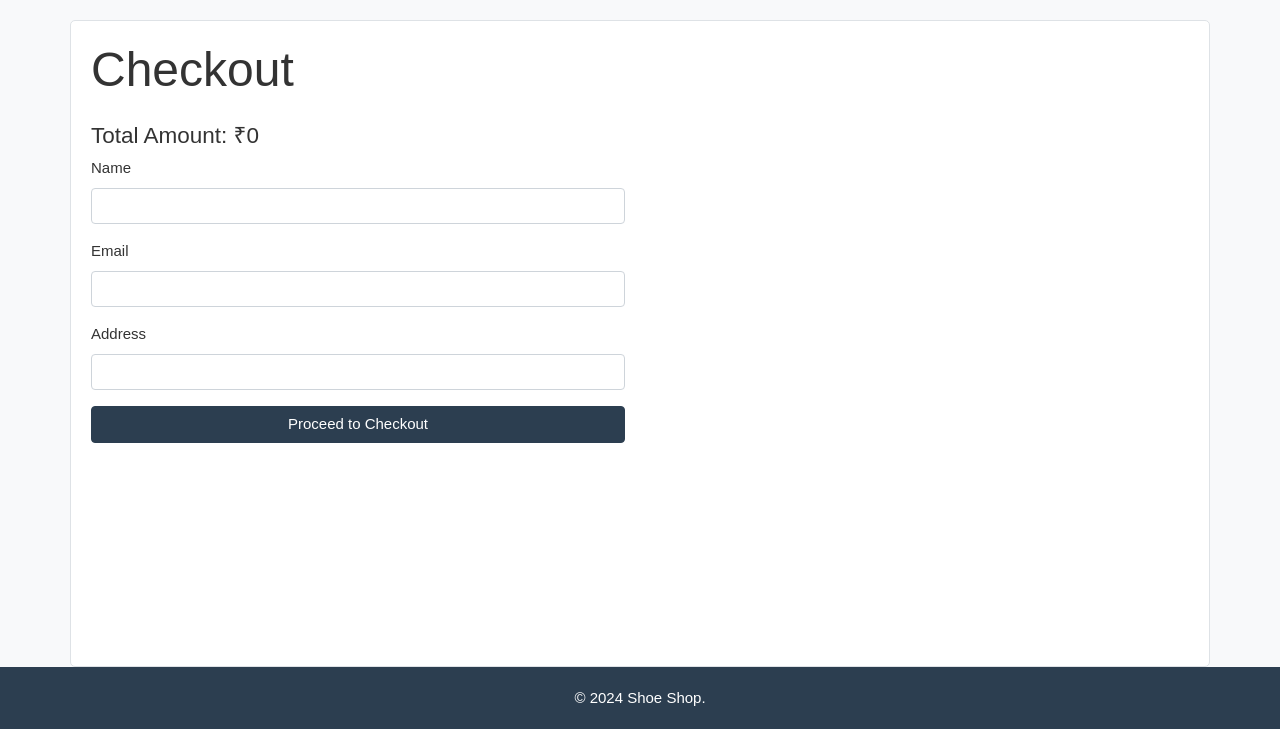
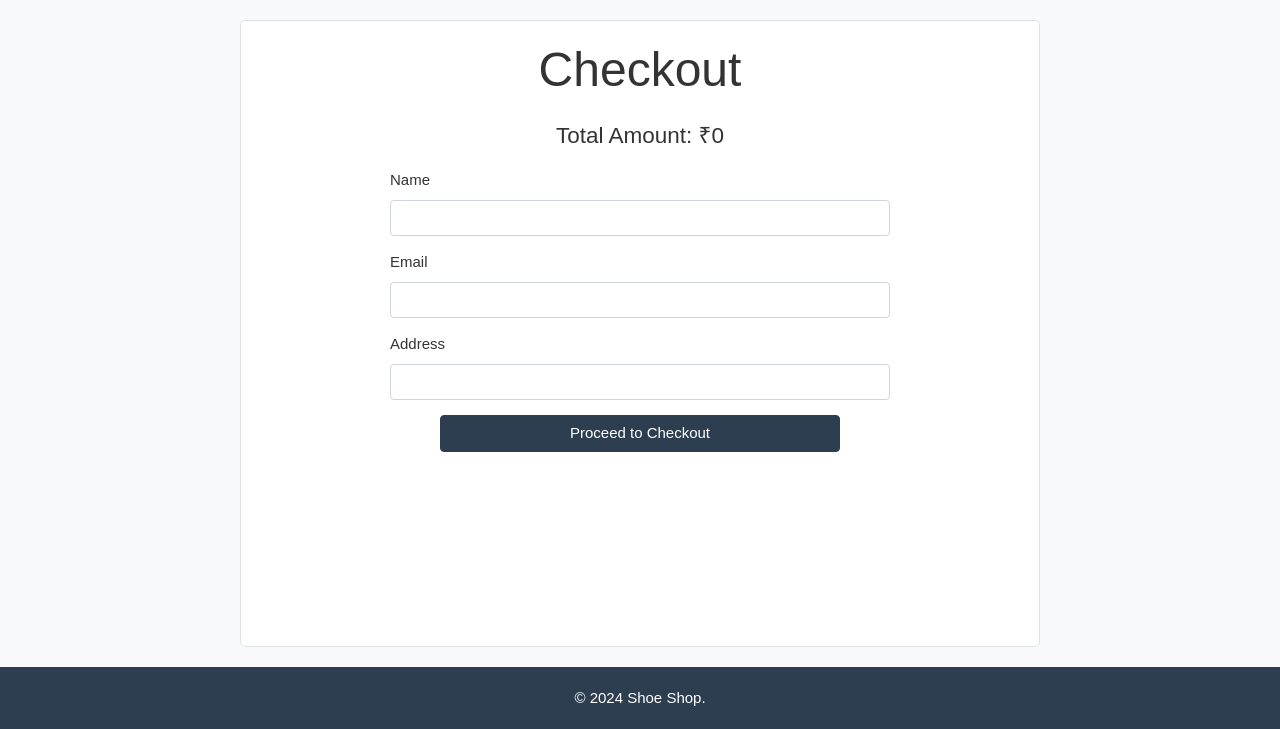
Before and after one commit to Sppatel111/shoe_ecommerce_website, a Django app: page /checkout/ in a window 1280 px wide. Shown: the part 71-800 px from the top of the page. Run offline with Django 5.2, Linux system fonts and the light colour scheme; the visitor is signed in with stand-in values (Sample User, id 1); data that the repository does not hold is empty; some libraries are stand-ins or nearby versions.

Commit message:
UI Design

```diff
--- a/store/models.py
+++ b/store/models.py
@@ -1,5 +1,3 @@
-
-
 # store/models.py
 from django.db import models
 from django.contrib.auth.models import User
--- a/store/templates/store/checkout.html
+++ b/store/templates/store/checkout.html
@@ -41,10 +41,35 @@
             border: 1px solid #dee2e6;
             border-radius: 5px;
             background-color: #fff;
+            max-width: 800px;
+            margin: 20px auto;
+            text-align: center;
         }
 
         #checkout-button {
             width: 100%;
+            max-width: 400px;
+            margin: 0 auto;
+        }
+
+        .cart-section .row {
+            justify-content: center;
+        }
+
+        .checkout-content {
+            max-width: 500px;
+            margin: 0 auto;
+            text-align: left;
+        }
+
+        .cart-section h1,
+        .cart-section h4 {
+            text-align: center;
+            margin-bottom: 20px;
+        }
+
+        .form-group {
+            margin-bottom: 15px;
         }
     </style>
     <script src="https://js.stripe.com/v3/"></script>
@@ -83,9 +108,7 @@
 
 <div class="container cart-section">
     <h1 class="mb-4">Checkout</h1>
-
-    <div class="row">
-        <div class="col-md-6">
+    <div class="checkout-content">
         <h4>Total Amount: ₹{{ subtotal }}</h4>
         <form id="checkout-form">
             <div class="form-group">
--- a/store/templates/store/landing_page.html
+++ b/store/templates/store/landing_page.html
@@ -7,8 +7,8 @@
     <title>Shoe Shop</title>
     <link rel="stylesheet" href="https://stackpath.bootstrapcdn.com/bootswatch/4.3.1/flatly/bootstrap.min.css">
     <style>
-        .hero {
-            background-image: url('https://source.unsplash.com/1600x900/?shoes');
+       .hero {
+            background-image: url('https://t3.ftcdn.net/jpg/10/34/74/48/360_F_1034744875_XJ6mJwjEe0UNV9BWfMhvKpTpQb8EWxnV.jpg');
             background-size: cover;
             background-position: center;
             height: 680px;
--- a/store/views.py
+++ b/store/views.py
@@ -122,31 +122,28 @@ def order_placed(request):
     except Order.DoesNotExist:
         return render(request, 'store/order_placed.html')
 
-
+from io import BytesIO
 from django.http import FileResponse
-
-import io
 from reportlab.lib.pagesizes import letter
-from reportlab.pdfgen import canvas
 from reportlab.lib import colors
+from reportlab.lib.styles import getSampleStyleSheet
 from reportlab.lib.units import inch
-from reportlab.platypus import SimpleDocTemplate, Table, TableStyle
-
-from reportlab.lib.pagesizes import letter
-
-from reportlab.lib import colors
-
+from reportlab.platypus import SimpleDocTemplate, Table, TableStyle, Paragraph
+from django.contrib.auth.decorators import login_required
+from django.shortcuts import get_object_or_404
 
 @login_required
 def generate_pdf_bill(order):
-    response = io.BytesIO()
+    response = BytesIO()
 
     doc = SimpleDocTemplate(response, pagesize=letter)
     elements = []
 
-    # Title
-    title = "Order Invoice"
-    elements.append([title])
+    # Heading - Added a title above the table
+    styles = getSampleStyleSheet()
+    title = Paragraph("<b>Order Invoice</b>", styles['Title'])
+    elements.append(title)
+    elements.append(Paragraph("<br/>", styles['Normal']))  # Space between title and table
 
     # Order Information
     order_info = [
@@ -154,43 +151,51 @@ def generate_pdf_bill(order):
         ["Order Date:", f"{order.created_at.strftime('%Y-%m-%d %H:%M:%S')}"],  # assuming you have created_at field in Order
         ["Total Amount Paid:", f"Rs.{order.shoe.price * order.quantity}"],
     ]
-    elements.append(order_info)
+    order_table = Table(order_info, colWidths=[2 * inch, 4 * inch])
+    order_table.setStyle(TableStyle([
+        ('BACKGROUND', (0, 0), (-1, 0), colors.grey),
+        ('TEXTCOLOR', (0, 0), (-1, 0), colors.whitesmoke),
+        ('ALIGN', (0, 0), (-1, -1), 'CENTER'),
+        ('FONTNAME', (0, 0), (-1, 0), 'Helvetica-Bold'),
+        ('FONTSIZE', (0, 0), (-1, 0), 12),
+        ('BOTTOMPADDING', (0, 0), (-1, 0), 12),
+        ('BACKGROUND', (0, 1), (-1, -1), colors.beige),
+        ('GRID', (0, 0), (-1, -1), 1, colors.black),
+    ]))
+    elements.append(order_table)
 
     # Shoe Information
     shoe_info = [
         ["Shoe Name:", order.shoe.name],
-        ["Description:", order.shoe.description],
+        ["Description:", Paragraph(order.shoe.description, styles['BodyText'])],  # Wrapping the description
         ["Size:", order.shoe.size],
         ["Price:", f"Rs.{order.shoe.price}"],
         ["Quantity:", order.quantity],
         ["Subtotal:", f"Rs.{order.shoe.price * order.quantity}"],
     ]
-    elements.append(shoe_info)
 
-    # Build PDF
-    table_style = TableStyle([
+    # Table for shoe info with automatic text wrapping for description
+    shoe_table = Table(shoe_info, colWidths=[2 * inch, 4 * inch])
+    shoe_table.setStyle(TableStyle([
         ('BACKGROUND', (0, 0), (-1, 0), colors.grey),
         ('TEXTCOLOR', (0, 0), (-1, 0), colors.whitesmoke),
         ('ALIGN', (0, 0), (-1, -1), 'CENTER'),
         ('FONTNAME', (0, 0), (-1, 0), 'Helvetica-Bold'),
-        ('FONTSIZE', (0, 0), (-1, 0), 14),
+        ('FONTSIZE', (0, 0), (-1, 0), 12),
         ('BOTTOMPADDING', (0, 0), (-1, 0), 12),
         ('BACKGROUND', (0, 1), (-1, -1), colors.beige),
         ('GRID', (0, 0), (-1, -1), 1, colors.black),
-    ])
+        ('VALIGN', (0, 0), (-1, -1), 'TOP'),  # Align text to the top of the cell
+    ]))
 
-    for i, element in enumerate(elements):
-        table = Table(element, colWidths=[2 * inch, 4 * inch])
-        if i == 0:
-            table.setStyle(TableStyle([('FONTNAME', (0, 0), (-1, 0), 'Helvetica-Bold')]))
-        else:
-            table.setStyle(table_style)
-        elements[i] = table
+    elements.append(shoe_table)
 
+    # Build PDF
     doc.build(elements)
 
     response.seek(0)
     return response
+
 
 @login_required
 def view_pdf_bill(request, order_id):
```
Also changed, not shown: other parts of store/templates/store/checkout.html (+2 -3 lines), store/templates/store/order_report.html (+39 -1 lines), .spyproject/config/workspace.ini, store/static/landing.jpg (added), 1 other file. Lines whose indentation alone changed are shown as unchanged.
